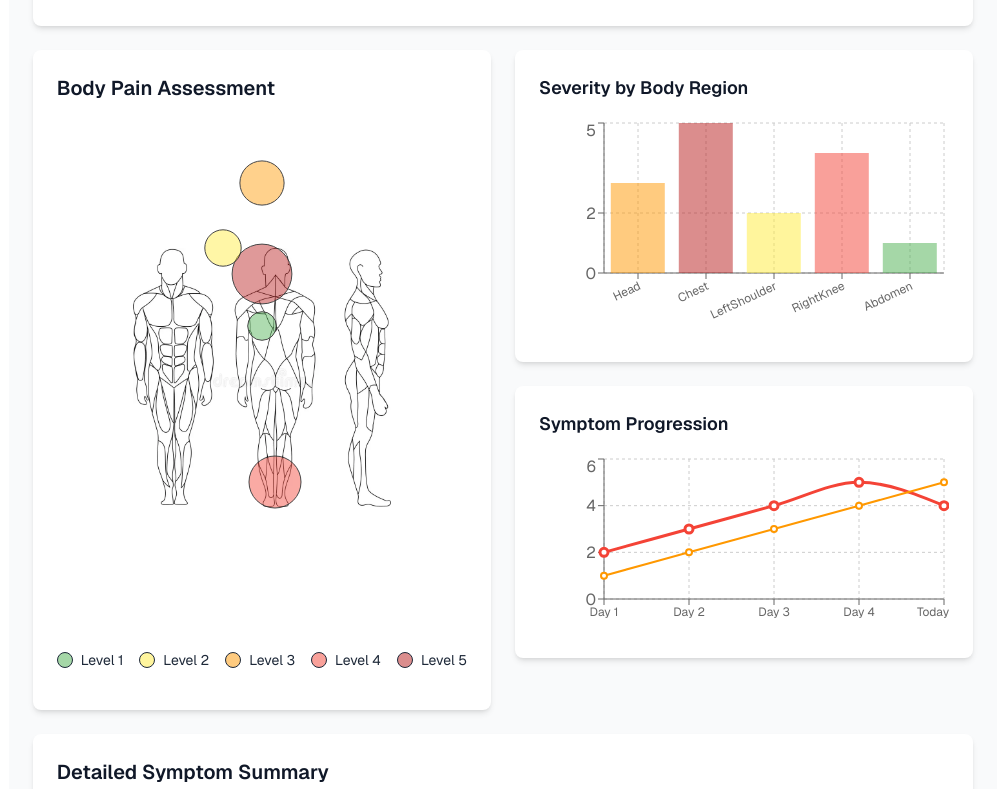
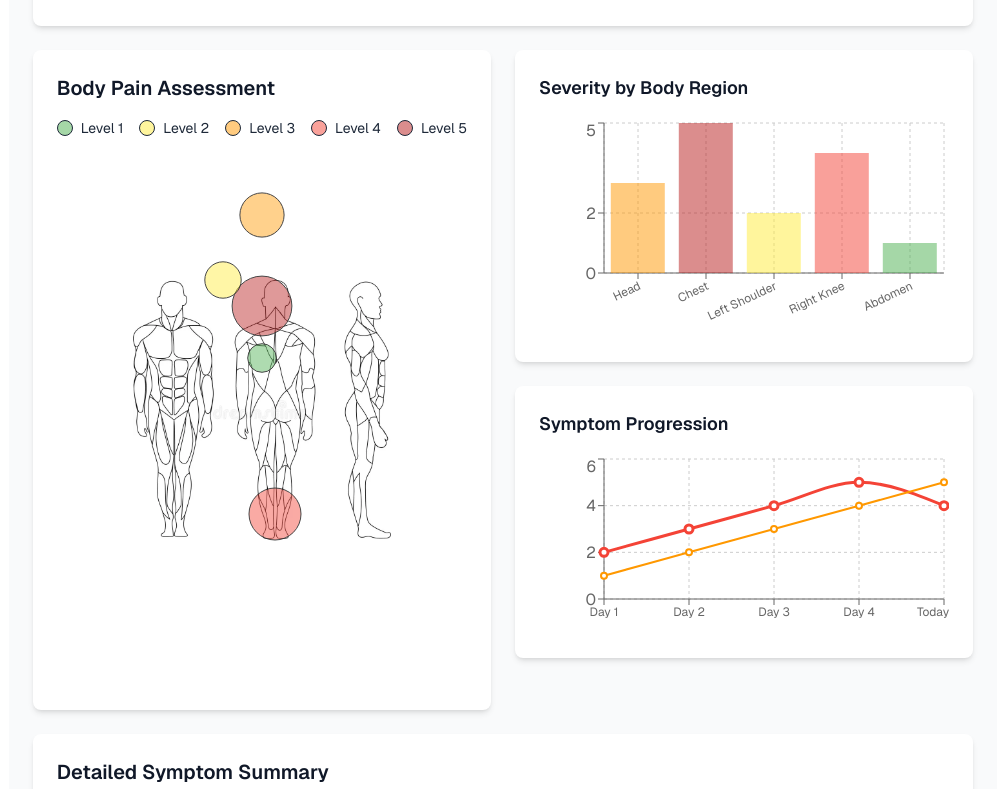
Before and after one commit to p3arldiv3r/hackgt12, a Next.js app: page / in a window 1280 px wide. Shown: the part 371-1160 px from the top of the page, without its empty margins (137-1142 px from the left). Built offline with nearby package versions, Linux system fonts and the light colour scheme.

Commit message:
fix: disable Recharts animations during PDF export for proper chart rendering

```diff
--- a/components/PatientInformationSystem.tsx
+++ b/components/PatientInformationSystem.tsx
@@ -1,7 +1,7 @@
-"use client";
+'use client';
 
-import React, { useState } from "react";
-import Image from "next/image";
+import React, { useState } from 'react';
+import NextImage from 'next/image';
 import {
   BarChart,
   Bar,
@@ -13,7 +13,7 @@ import {
   Line,
   ResponsiveContainer,
   Cell,
-} from "recharts";
+} from 'recharts';
 
 // -----------------------------
 // Types
@@ -47,44 +47,81 @@ interface TimelinePoint {
 // Sample Data (replace with real data)
 // -----------------------------
 const PATIENT_DATA: PatientPoint[] = [
-  { region: "head", x: 100, y: 50, severity: 3, symptoms: ["headache", "dizziness"], duration: "3 days" },
-  { region: "chest", x: 100, y: 120, severity: 5, symptoms: ["chest pain", "shortness of breath"], duration: "1 week" },
-  { region: "leftShoulder", x: 70, y: 100, severity: 2, symptoms: ["stiffness"], duration: "2 weeks" },
-  { region: "rightKnee", x: 110, y: 280, severity: 4, symptoms: ["pain", "swelling"], duration: "5 days" },
-  { region: "abdomen", x: 100, y: 160, severity: 1, symptoms: ["mild discomfort"], duration: "1 day" },
+  { region: 'head', x: 100, y: 50, severity: 3, symptoms: ['headache', 'dizziness'], duration: '3 days' },
+  { region: 'chest', x: 100, y: 120, severity: 5, symptoms: ['chest pain', 'shortness of breath'], duration: '1 week' },
+  { region: 'left Shoulder', x: 70, y: 100, severity: 2, symptoms: ['stiffness'], duration: '2 weeks' },
+  { region: 'right Knee', x: 110, y: 280, severity: 4, symptoms: ['pain', 'swelling'], duration: '5 days' },
+  { region: 'abdomen', x: 100, y: 160, severity: 1, symptoms: ['mild discomfort'], duration: '1 day' },
 ];
 
 const PATIENT_INFO: PatientInfo = {
-  name: "John Smith",
+  name: 'John Smith',
   age: 45,
-  gender: "Male",
-  date: "2025-09-27",
-  chiefComplaint: "Chest pain and difficulty breathing",
+  gender: 'Male',
+  date: '2025-09-27',
+  chiefComplaint: 'Chest pain and difficulty breathing',
 };
 
 const TIMELINE_DATA: TimelinePoint[] = [
-  { day: "Day 1", severity: 2, symptoms: 1 },
-  { day: "Day 2", severity: 3, symptoms: 2 },
-  { day: "Day 3", severity: 4, symptoms: 3 },
-  { day: "Day 4", severity: 5, symptoms: 4 },
-  { day: "Today", severity: 4, symptoms: 5 },
+  { day: 'Day 1', severity: 2, symptoms: 1 },
+  { day: 'Day 2', severity: 3, symptoms: 2 },
+  { day: 'Day 3', severity: 4, symptoms: 3 },
+  { day: 'Day 4', severity: 5, symptoms: 4 },
+  { day: 'Today', severity: 4, symptoms: 5 },
 ];
 
 // -----------------------------
 // Utilities
 // -----------------------------
+
+// A4 portrait in mm
+const PAGE = { w: 210, h: 297 };
+
+// Draw a dataURL image into a bounding box while preserving aspect ratio
+const fitImage = (
+  doc: any,
+  imgDataURL: string,
+  box: { x: number; y: number; w: number; h: number },
+  align: 'left' | 'center' | 'right' = 'left'
+) => {
+  const img = new window.Image();
+  img.src = imgDataURL;
+  const iw = img.width || 1;
+  const ih = img.height || 1;
+  const imgAspect = iw / ih;
+  const boxAspect = box.w / box.h;
+
+  let drawW = box.w;
+  let drawH = box.h;
+
+  if (imgAspect > boxAspect) {
+    drawW = box.w;
+    drawH = box.w / imgAspect;
+  } else {
+    drawH = box.h;
+    drawW = box.h * imgAspect;
+  }
+
+  let dx = box.x;
+  if (align === 'center') dx = box.x + (box.w - drawW) / 2;
+  if (align === 'right') dx = box.x + box.w - drawW;
+
+  const dy = box.y + (box.h - drawH) / 2;
+  doc.addImage(imgDataURL, 'PNG', dx, dy, drawW, drawH);
+};
+
 const severityFill: Record<SeverityLevel, string> = {
-  0: "rgba(224,224,224,0.5)",
-  1: "rgba(76,175,80,0.5)",
-  2: "rgba(255,235,59,0.5)",
-  3: "rgba(255,152,0,0.5)",
-  4: "rgba(244,67,54,0.5)",
-  5: "rgba(183,28,28,0.5)",
+  0: 'rgba(224,224,224,0.5)',
+  1: 'rgba(76,175,80,0.5)',
+  2: 'rgba(255,235,59,0.5)',
+  3: 'rgba(255,152,0,0.5)',
+  4: 'rgba(244,67,54,0.5)',
+  5: 'rgba(183,28,28,0.5)',
 };
 
 const severityRGB: Record<Exclude<SeverityLevel, 0>, [number, number, number]> = {
   1: [76, 175, 80],
-  2: [255, 193, 7],
+  2: [255, 235, 59],
   3: [255, 152, 0],
   4: [244, 67, 54],
   5: [183, 28, 28],
@@ -94,74 +131,134 @@ const getHeatmapColor = (severity: SeverityLevel) => severityFill[severity] ?? s
 const pointSize = (severity: SeverityLevel) => 8 + severity * 3;
 const capitalize = (s: string) => (s ? s.charAt(0).toUpperCase() + s.slice(1) : s);
 
-// Sanitize colors/filters in the cloned DOM for html2canvas to avoid lab()/oklch() errors
+const wait = (ms: number) => new Promise((r) => setTimeout(r, ms));
+
+const ensureRendered = async (els: (HTMLElement | null | undefined)[]) => {
+  await new Promise((r) => requestAnimationFrame(() => r(null)));
+  await wait(120);
+
+  const promises: Promise<unknown>[] = [];
+  els.forEach((el) => {
+    if (!el) return;
+    el.querySelectorAll('img').forEach((img) => {
+      if (!img.complete) {
+        promises.push(
+          new Promise((res) => {
+            img.addEventListener('load', res, { once: true });
+            img.addEventListener('error', res, { once: true });
+          })
+        );
+      }
+    });
+  });
+  if (promises.length) await Promise.allSettled(promises);
+  await new Promise((r) => requestAnimationFrame(() => r(null)));
+};
+
+// Strong html2canvas sanitizer to avoid lab()/oklch() and hide UI-only bits
 const safeOnClone = (doc: Document, rootId: string) => {
-  const style = doc.createElement("style");
-  style.setAttribute("data-pdf-sanitize", "true");
+  const style = doc.createElement('style');
+  style.setAttribute('data-pdf-sanitize', 'true');
   style.textContent = `
-    #${rootId}, #${rootId} * {
-      color: #111 !important;
-      background: transparent !important;
-      border-color: #ccc !important;
+    #${rootId} .pdf-hide { display: none !important; }
+    .pdf-hide { display: none !important; }
 
-      --background: #ffffff !important;
-      --foreground: #111111 !important;
-      --card: #ffffff !important;
-      --card-foreground: #111111 !important;
-      --muted: #f5f5f5 !important;
-      --muted-foreground: #555555 !important;
-      --accent: #e5e7eb !important;
-      --accent-foreground: #111111 !important;
-      --primary: #428bca !important;
-      --primary-foreground: #ffffff !important;
-      --ring: #93c5fd !important;
+    #${rootId} {
+      background-color: #ffffff !important;
+      background-image: none !important;
     }
 
-    #${rootId} *, #${rootId} svg {
+    #${rootId} *, #${rootId} *::before, #${rootId} *::after,
+    #${rootId} svg, #${rootId} svg * {
+      color: #111111 !important;
+      border-color: #dddddd !important;
+      background-color: transparent !important;
+      background-image: none !important;
       box-shadow: none !important;
       filter: none !important;
       -webkit-filter: none !important;
       text-shadow: none !important;
     }
+
+    #${rootId} svg text { fill: #111111 !important; }
+
+    #${rootId} *, #${rootId} svg * {
+      --tw-ring-color: #0000 !important;
+      --tw-shadow: 0 0 #0000 !important;
+      --tw-shadow-colored: 0 0 #0000 !important;
+      outline-color: #dddddd !important;
+      caret-color: #111111 !important;
+    }
   `;
   doc.head.appendChild(style);
+
+  // Strip inline modern color functions if any slipped through
+  try {
+    const root = doc.getElementById(rootId);
+    if (root) {
+      const walker = doc.createTreeWalker(root, NodeFilter.SHOW_ELEMENT);
+      const colorFuncRE = /(oklch|lab|lch)\s*\(/i;
+      while (walker.nextNode()) {
+        const el = walker.currentNode as HTMLElement;
+        const s = el.getAttribute('style');
+        if (s && colorFuncRE.test(s)) {
+          const safe = s
+            .split(';')
+            .filter((decl) => !colorFuncRE.test(decl))
+            .join(';');
+          if (safe.trim().length) el.setAttribute('style', safe);
+          else el.removeAttribute('style');
+        }
+      }
+    }
+  } catch {}
 };
 
 // -----------------------------
 // Component
 // -----------------------------
-const PatientReportSystem: React.FC = () => {
+export default function PatientReportSystem() {
   const [isGeneratingPDF, setIsGeneratingPDF] = useState(false);
 
   const generatePDF = async () => {
     setIsGeneratingPDF(true);
     try {
-      const jsPDF = (await import("jspdf")).default;
-      const html2canvas = (await import("html2canvas")).default;
+      const jsPDF = (await import('jspdf')).default;
+      const html2canvas = (await import('html2canvas')).default;
 
-      // A4 (mm): 210 x 297
-      const doc = new jsPDF();
+      // Avoid viewport clipping
+      window.scrollTo(0, 0);
+
+      // Capture roots
+      const heatmapEl = document.getElementById('body-heatmap') as HTMLElement | null;
+      const severityEl = document.getElementById('severity-chart') as HTMLElement | null;
+      const timelineEl = document.getElementById('timeline-chart') as HTMLElement | null;
+
+      await ensureRendered([heatmapEl, severityEl, timelineEl]);
+
+      const doc = new jsPDF(); // A4 portrait
 
       // Header
       doc.setFillColor(66, 139, 202);
-      doc.rect(0, 0, 210, 30, "F");
+      doc.rect(0, 0, 210, 30, 'F');
       doc.setFontSize(18);
       doc.setTextColor(255, 255, 255);
-      doc.text("Patient Health Assessment Report", 20, 20);
+      doc.setFont('helvetica', 'bold');
+      doc.text('Patient Health Assessment Report', 20, 20);
 
       // Patient Info
       doc.setFillColor(248, 249, 250);
-      doc.rect(15, 35, 180, 35, "F");
+      doc.rect(15, 35, 180, 42, 'F');
       doc.setDrawColor(200, 200, 200);
-      doc.rect(15, 35, 180, 35, "S");
+      doc.rect(15, 35, 180, 42, 'S');
 
       doc.setFontSize(11);
       doc.setTextColor(60, 60, 60);
-      doc.setFont("helvetica", "bold");
-      doc.text("PATIENT INFORMATION", 20, 45);
+      doc.setFont('helvetica', 'bold');
+      doc.text('PATIENT INFORMATION', 20, 45);
 
       doc.setFontSize(10);
-      doc.setFont("helvetica", "normal");
+      doc.setFont('helvetica', 'normal');
       doc.setTextColor(40, 40, 40);
       doc.text(`Name: ${PATIENT_INFO.name}`, 20, 55);
       doc.text(`Age: ${PATIENT_INFO.age}`, 100, 55);
@@ -169,76 +266,120 @@ const PatientReportSystem: React.FC = () => {
       doc.text(`Date: ${PATIENT_INFO.date}`, 20, 62);
       doc.text(`Chief Complaint: ${PATIENT_INFO.chiefComplaint}`, 20, 69);
 
-      // Body Heatmap (with scroll guard + sanitizer)
-      const heatmapEl = document.getElementById("body-heatmap");
+      // Shared html2canvas options
+      const baseOpts = {
+        backgroundColor: '#ffffff',
+        scale: Math.min(2, window.devicePixelRatio || 2),
+        useCORS: true,
+        allowTaint: true,
+        foreignObjectRendering: false, // better for SVG charts
+        scrollX: 0,
+        scrollY: -window.scrollY,
+      } as const;
+
+      // Heatmap
       if (heatmapEl) {
         const heatmapCanvas = await html2canvas(heatmapEl, {
-          backgroundColor: "#ffffff",
-          scale: 2,
-          useCORS: true,
-          scrollX: 0,
-          scrollY: -window.scrollY, // prevent viewport cropping
-          onclone: (clonedDoc) => safeOnClone(clonedDoc, "body-heatmap"),
+          ...baseOpts,
+          onclone: (clonedDoc) => safeOnClone(clonedDoc, 'body-heatmap'),
         });
-        const img = heatmapCanvas.toDataURL("image/png");
+        const heatmapImg = heatmapCanvas.toDataURL('image/png');
+
+        // Title
         doc.setFontSize(12);
         doc.setTextColor(40, 40, 40);
-        doc.setFont("helvetica", "bold");
-        doc.text("Body Pain Assessment", 20, 85);
-        doc.addImage(img, "PNG", 20, 90, 70, 100);
+        doc.setFont('helvetica', 'bold');
+        doc.text('Body Pain Assessment', 20, 85);
+
+        // Image box (tweak w/h to taste)
+        const HEATMAP_BOX = { x: 20, y: 90, w: 70, h: 120 };
+        fitImage(doc, heatmapImg, HEATMAP_BOX, 'left');
+
+        // Legend under image
+        const legend = [
+          { label: 'Level 1', color: [76, 175, 80] as [number, number, number] },
+          { label: 'Level 2', color: [255, 235, 59] as [number, number, number] },
+          { label: 'Level 3', color: [255, 152, 0] as [number, number, number] },
+          { label: 'Level 4', color: [244, 67, 54] as [number, number, number] },
+          { label: 'Level 5', color: [183, 28, 28] as [number, number, number] },
+        ];
+        const r = 1.8;
+        const gap = 7;
+        const circleToText = 3;
+
+        let legendY = HEATMAP_BOX.y + HEATMAP_BOX.h + 6;
+        if (legendY > PAGE.h - 12) {
+          doc.addPage();
+          legendY = 30;
+        }
+        let legendX = HEATMAP_BOX.x;
+
+        doc.setFont('helvetica', 'normal');
+        doc.setFontSize(11);
+        doc.setTextColor(15, 23, 42);
+
+        legend.forEach((it) => {
+          doc.setFillColor(it.color[0], it.color[1], it.color[2]);
+          doc.circle(legendX + r, legendY, r, 'F');
+          doc.text(it.label, legendX + 2 * r + circleToText, legendY + 1.2);
+          const itemW = 2 * r + circleToText + doc.getTextWidth(it.label);
+          legendX += itemW + gap;
+        });
       }
 
-      // Severity Chart
-      const severityEl = document.getElementById("severity-chart");
+      // Severity chart
       if (severityEl) {
-        const c = await html2canvas(severityEl, {
-          backgroundColor: "#ffffff",
-          scale: 2,
-          useCORS: true,
-          onclone: (clonedDoc) => safeOnClone(clonedDoc, "severity-chart"),
+        const sevCanvas = await html2canvas(severityEl, {
+          ...baseOpts,
+          onclone: (clonedDoc) => safeOnClone(clonedDoc, 'severity-chart'),
         });
-        const img = c.toDataURL("image/png");
+        const sevImg = sevCanvas.toDataURL('image/png');
+
+        const CHART1_BOX = { x: 105, y: 90, w: 85, h: 60 };
         doc.setFontSize(12);
-        doc.text("Severity Analysis", 105, 85);
-        doc.addImage(img, "PNG", 105, 90, 85, 55);
+        doc.setTextColor(40, 40, 40);
+        doc.setFont('helvetica', 'bold');
+        doc.text('Severity Analysis', CHART1_BOX.x, CHART1_BOX.y - 5);
+        fitImage(doc, sevImg, CHART1_BOX, 'left');
       }
 
-      // Timeline Chart
-      const timelineEl = document.getElementById("timeline-chart");
+      // Timeline chart
       if (timelineEl) {
-        const c = await html2canvas(timelineEl, {
-          backgroundColor: "#ffffff",
-          scale: 2,
-          useCORS: true,
-          onclone: (clonedDoc) => safeOnClone(clonedDoc, "timeline-chart"),
+        const tlCanvas = await html2canvas(timelineEl, {
+          ...baseOpts,
+          onclone: (clonedDoc) => safeOnClone(clonedDoc, 'timeline-chart'),
         });
-        const img = c.toDataURL("image/png");
+        const tlImg = tlCanvas.toDataURL('image/png');
+
+        const CHART2_BOX = { x: 105, y: 160, w: 85, h: 50 };
         doc.setFontSize(12);
-        doc.text("Symptom Progression", 105, 155);
-        doc.addImage(img, "PNG", 105, 160, 85, 45);
+        doc.setTextColor(40, 40, 40);
+        doc.setFont('helvetica', 'bold');
+        doc.text('Symptom Progression', CHART2_BOX.x, CHART2_BOX.y - 5);
+        fitImage(doc, tlImg, CHART2_BOX, 'left');
       }
 
       // Table
-      let y = 215;
+      let y = 220; // Adjusted to sit below the images/legend
       doc.setFontSize(12);
       doc.setTextColor(40, 40, 40);
-      doc.setFont("helvetica", "bold");
-      doc.text("Detailed Symptom Summary", 20, y - 5);
+      doc.setFont('helvetica', 'bold');
+      doc.text('Detailed Symptom Summary', 20, y - 5);
 
       doc.setFillColor(66, 139, 202);
-      doc.rect(15, y, 180, 12, "F");
+      doc.rect(15, y, 180, 12, 'F');
       doc.setDrawColor(66, 139, 202);
-      doc.rect(15, y, 180, 12, "S");
+      doc.rect(15, y, 180, 12, 'S');
 
       doc.setTextColor(255, 255, 255);
       doc.setFontSize(10);
-      doc.text("Body Region", 20, y + 8);
-      doc.text("Severity", 70, y + 8);
-      doc.text("Symptoms", 95, y + 8);
-      doc.text("Duration", 155, y + 8);
+      doc.text('Body Region', 20, y + 8);
+      doc.text('Severity', 70, y + 8);
+      doc.text('Symptoms', 95, y + 8);
+      doc.text('Duration', 155, y + 8);
       y += 12;
 
-      doc.setFont("helvetica", "normal");
+      doc.setFont('helvetica', 'normal');
       doc.setTextColor(40, 40, 40);
 
       const rows = PATIENT_DATA.filter((p) => p.severity > 0);
@@ -249,22 +390,22 @@ const PatientReportSystem: React.FC = () => {
         }
 
         doc.setFillColor(idx % 2 === 0 ? 248 : 255, idx % 2 === 0 ? 249 : 255, idx % 2 === 0 ? 250 : 255);
-        doc.rect(15, y, 180, 10, "F");
+        doc.rect(15, y, 180, 10, 'F');
         doc.setDrawColor(220, 220, 220);
-        doc.rect(15, y, 180, 10, "S");
+        doc.rect(15, y, 180, 10, 'S');
 
         doc.setTextColor(40, 40, 40);
         doc.text(capitalize(item.region), 20, y + 7);
 
         const sevRGB = severityRGB[(item.severity || 1) as Exclude<SeverityLevel, 0>] ?? [40, 40, 40];
         doc.setTextColor(...sevRGB);
-        doc.setFont("helvetica", "bold");
+        doc.setFont('helvetica', 'bold');
         doc.text(String(item.severity), 75, y + 7);
 
-        doc.setFont("helvetica", "normal");
+        doc.setFont('helvetica', 'normal');
         doc.setTextColor(40, 40, 40);
 
-        const symptoms = item.symptoms.join(", ");
+        const symptoms = item.symptoms.join(', ');
         const truncated = symptoms.length > 45 ? `${symptoms.slice(0, 42)}...` : symptoms;
         doc.text(truncated, 95, y + 7);
         doc.text(item.duration, 155, y + 7);
@@ -280,38 +421,38 @@ const PatientReportSystem: React.FC = () => {
       }
 
       doc.setFillColor(240, 248, 255);
-      doc.rect(15, y - 5, 180, 40, "F");
+      doc.rect(15, y - 5, 180, 45, 'F');
       doc.setDrawColor(66, 139, 202);
-      doc.rect(15, y - 5, 180, 40, "S");
+      doc.rect(15, y - 5, 180, 45, 'S');
 
-      doc.setFont("helvetica", "bold");
+      doc.setFont('helvetica', 'bold');
       doc.setFontSize(12);
       doc.setTextColor(40, 40, 40);
-      doc.text("Clinical Recommendations", 20, y + 5);
+      doc.text('Clinical Recommendations', 20, y + 5);
 
-      doc.setFont("helvetica", "normal");
+      doc.setFont('helvetica', 'normal');
       doc.setFontSize(9);
       doc.setTextColor(60, 60, 60);
 
       const recommendations = [
-        "Priority areas: Chest (severity 5), Right Knee (severity 4).",
-        "Recommend immediate cardiac evaluation for chest symptoms.",
-        "Consider orthopedic consultation for knee pain and swelling.",
-        "Schedule follow-up in 48–72 hours to monitor progression.",
+        'Priority areas: Chest (severity 5), Right Knee (severity 4).',
+        'Recommend immediate cardiac evaluation for chest symptoms.',
+        'Consider orthopedic consultation for knee pain and swelling.',
+        'Schedule follow-up in 48–72 hours to monitor progression.',
       ];
       recommendations.forEach((rec, i) => doc.text(`• ${rec}`, 20, y + 15 + i * 6));
 
       // Footer
       doc.setFontSize(8);
       doc.setTextColor(120, 120, 120);
-      doc.text("Generated by Patient Assessment System", 20, 285);
+      doc.text('Generated by Patient Assessment System', 20, 285);
       doc.text(`Report Date: ${new Date().toLocaleDateString()}`, 130, 285);
-      doc.text("Page 1", 185, 285, { align: "right" });
+      doc.text('Page 1', 185, 285, { align: 'right' });
 
-      doc.save(`${PATIENT_INFO.name.replace(/\s+/g, "_")}_Health_Report_${PATIENT_INFO.date}.pdf`);
+      doc.save(`${PATIENT_INFO.name.replace(/\s+/g, '_')}_Health_Report_${PATIENT_INFO.date}.pdf`);
     } catch (err) {
-      console.error("Error generating PDF:", err);
-      alert("Error generating PDF. Please try again.");
+      console.error('Error generating PDF:', err);
+      alert('Error generating PDF. Please try again.');
     } finally {
       setIsGeneratingPDF(false);
     }
@@ -328,7 +469,7 @@ const PatientReportSystem: React.FC = () => {
             <h1 className="mb-2 text-3xl font-bold text-gray-900">Patient Health Assessment</h1>
             <div className="text-gray-700">
               <p>
-                <strong>Patient:</strong> {PATIENT_INFO.name} &nbsp;|&nbsp; <strong>Age:</strong> {PATIENT_INFO.age} &nbsp;|&nbsp;{" "}
+                <strong>Patient:</strong> {PATIENT_INFO.name} &nbsp;|&nbsp; <strong>Age:</strong> {PATIENT_INFO.age} &nbsp;|&nbsp;{' '}
                 <strong>Date:</strong> {PATIENT_INFO.date}
               </p>
               <p>
@@ -355,15 +496,32 @@ const PatientReportSystem: React.FC = () => {
       </section>
 
       <div className="grid grid-cols-1 gap-6 lg:grid-cols-2">
-        {/* Body Heatmap (responsive image + overlay, unclipped legend) */}
+        {/* Body Heatmap (responsive image + overlay, single DOM legend) */}
         <section className="rounded-lg bg-white p-6 shadow-md">
           <h2 className="mb-4 text-xl font-semibold text-gray-900">Body Pain Assessment</h2>
-          <div id="body-heatmap" className="flex flex-col items-center gap-3 pb-4">
-            <div className="relative w-full max-w-[260px] aspect-[1/2]">
-              <Image
+
+          {/* Capture root MUST have solid bg so html2canvas rasterizes cleanly */}
+          <div id="body-heatmap" className="flex flex-col items-center gap-3 pb-4 bg-white">
+            {/* On-screen legend (hidden in PDF by safeOnClone) */}
+            <div className="pdf-hide flex flex-wrap items-center justify-center gap-x-4 gap-y-2 text-sm text-gray-800">
+              {[1, 2, 3, 4, 5].map((lvl) => (
+                <div key={lvl} className="flex items-center gap-2">
+                  <span
+                    className="inline-block h-4 w-4 rounded-full border"
+                    style={{ backgroundColor: getHeatmapColor(lvl as SeverityLevel) }}
+                  />
+                  <span className="leading-5">Level {lvl}</span>
+                </div>
+              ))}
+            </div>
+
+            {/* Body image + overlayed pain points */}
+            <div className="relative aspect-[1/2] w-full max-w-[260px]">
+              <NextImage
                 src="/body-outline.jpg"
                 alt="Human body outline"
                 fill
+                unoptimized
                 sizes="(max-width: 768px) 60vw, 260px"
                 className="rounded-md border object-contain"
                 priority
@@ -388,39 +546,29 @@ const PatientReportSystem: React.FC = () => {
                     vectorEffect="non-scaling-stroke"
                   >
                     <title>
-                      {`${capitalize(pt.region)}: ${pt.symptoms.join(", ")} (Severity: ${pt.severity}) • Duration: ${pt.duration}`}
+                      {`${capitalize(pt.region)}: ${pt.symptoms.join(', ')} (Severity: ${pt.severity}) • Duration: ${pt.duration}`}
                     </title>
                   </circle>
                 ))}
               </svg>
-            </div>
-
-            <div className="flex flex-wrap items-center justify-center gap-x-4 gap-y-2 text-sm text-gray-800 overflow-visible">
-              {[1, 2, 3, 4, 5].map((lvl) => (
-                <div key={lvl} className="flex items-center gap-2">
-                  <span
-                    className="inline-block h-4 w-4 rounded-full border"
-                    style={{ backgroundColor: getHeatmapColor(lvl as SeverityLevel) }}
-                  />
-                  <span className="leading-5">Level {lvl}</span>
-                </div>
-              ))}
             </div>
           </div>
         </section>
 
         {/* Charts */}
         <div className="space-y-6">
+          {/* Severity Chart */}
           <section className="rounded-lg bg-white p-6 shadow-md">
             <h3 className="mb-4 text-lg font-semibold text-gray-900">Severity by Body Region</h3>
-            <div id="severity-chart" className="h-[220px]">
+            {/* Capture root MUST have solid bg */}
+            <div id="severity-chart" className="h-[220px] bg-white">
               <ResponsiveContainer width="100%" height="100%">
                 <BarChart data={PATIENT_DATA}>
                   <CartesianGrid strokeDasharray="3 3" />
                   <XAxis dataKey="region" fontSize={12} angle={-25} textAnchor="end" height={60} tickFormatter={capitalize} />
                   <YAxis domain={[0, 5]} />
                   <Tooltip
-                    formatter={(v: number) => [`Severity: ${v}`, ""]}
+                    formatter={(v: number) => [`Severity: ${v}`, '']}
                     labelFormatter={(label: string) => `Region: ${capitalize(label)}`}
                   />
                   <Bar dataKey="severity">
@@ -433,9 +581,11 @@ const PatientReportSystem: React.FC = () => {
             </div>
           </section>
 
+          {/* Timeline Chart */}
           <section className="rounded-lg bg-white p-6 shadow-md">
             <h3 className="mb-4 text-lg font-semibold text-gray-900">Symptom Progression</h3>
-            <div id="timeline-chart" className="h-[180px]">
+            {/* Capture root MUST have solid bg */}
+            <div id="timeline-chart" className="h-[180px] bg-white">
               <ResponsiveContainer width="100%" height="100%">
                 <LineChart data={TIMELINE_DATA}>
                   <CartesianGrid strokeDasharray="3 3" />
@@ -455,7 +605,7 @@ const PatientReportSystem: React.FC = () => {
       <section className="mt-6 rounded-lg bg-white p-6 shadow-md">
         <h3 className="mb-4 text-xl font-semibold text-gray-900">Detailed Symptom Summary</h3>
         <div className="grid grid-cols-1 gap-4 md:grid-cols-2">
-          {activeData.map((pt, i) => (
+          {PATIENT_DATA.filter((p) => p.severity > 0).map((pt, i) => (
             <article key={`${pt.region}-${i}`} className="rounded-lg border border-gray-200 p-4">
               <header className="mb-2 flex items-center gap-2">
                 <span className="inline-block h-4 w-4 rounded-full" style={{ backgroundColor: getHeatmapColor(pt.severity) }} />
@@ -463,7 +613,7 @@ const PatientReportSystem: React.FC = () => {
                 <span className="text-sm text-gray-600">Severity: {pt.severity}/5</span>
               </header>
               <p className="mb-1 text-sm text-gray-800">
-                <strong>Symptoms:</strong> {pt.symptoms.join(", ")}
+                <strong>Symptoms:</strong> {pt.symptoms.join(', ')}
               </p>
               <p className="text-sm text-gray-600">
                 <strong>Duration:</strong> {pt.duration}
@@ -474,6 +624,4 @@ const PatientReportSystem: React.FC = () => {
       </section>
     </div>
   );
-};
-
-export default PatientReportSystem;
+}
```
